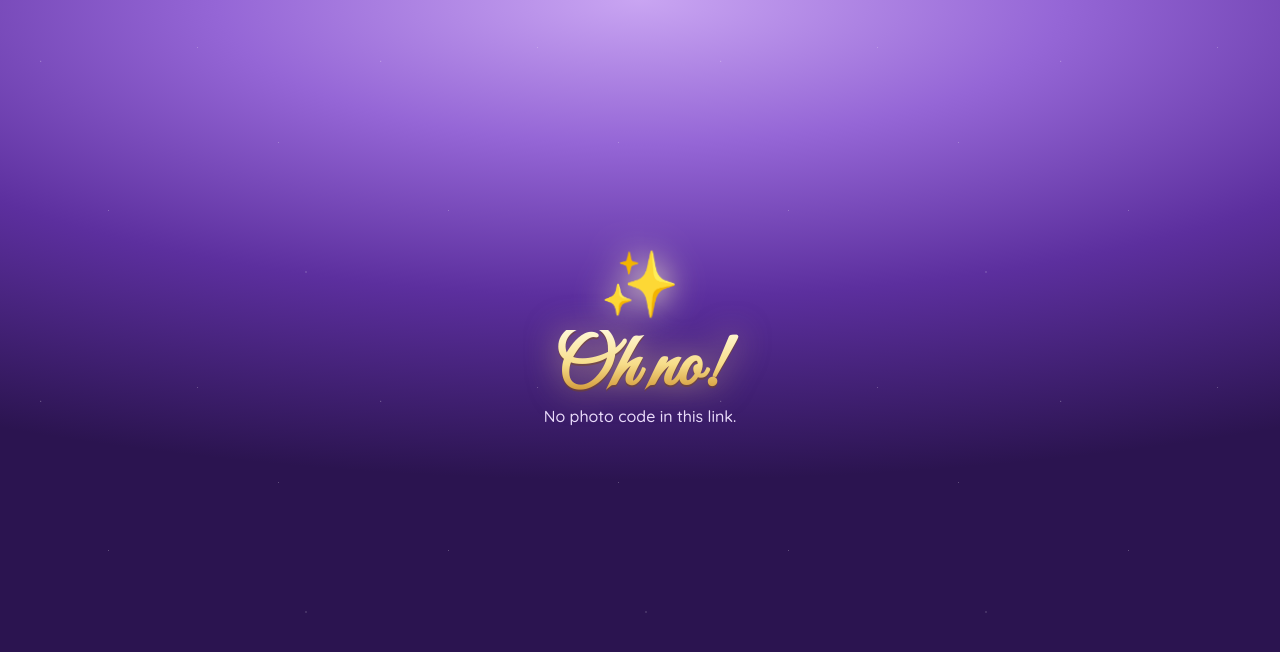
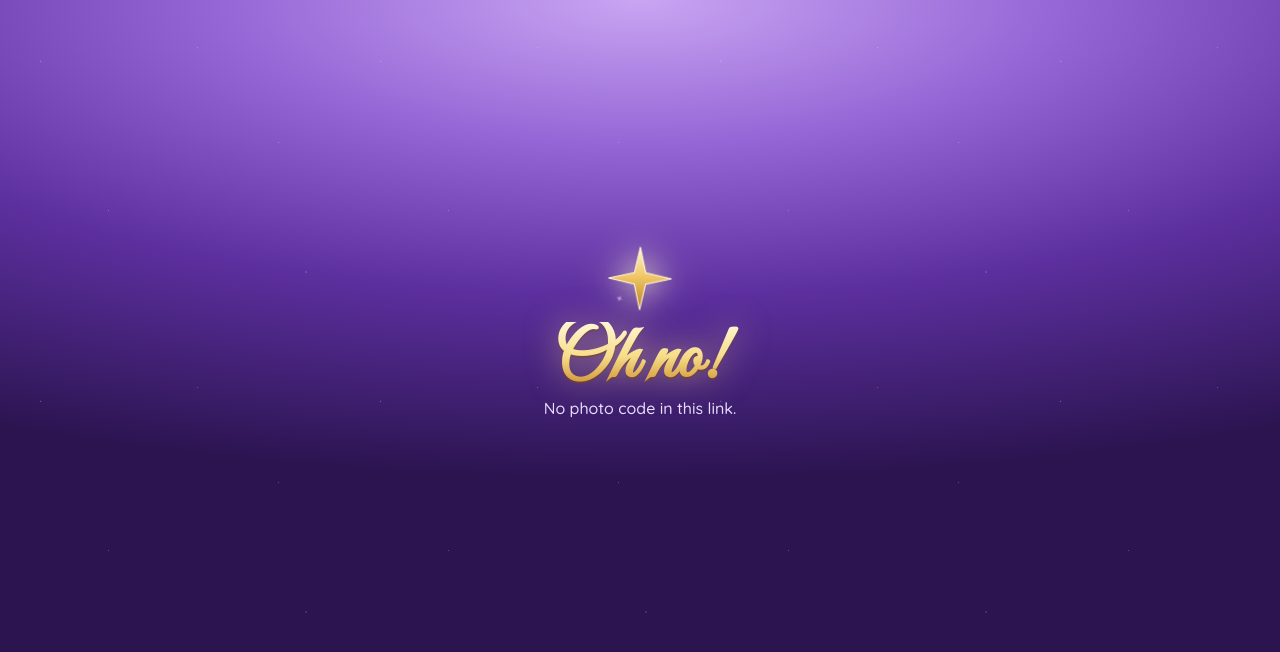
Before and after one commit to reurideronline-ph/Meghan7, a plain HTML site: page download.html in a window 1280 px wide. Shown: the top 652 px of the page. Drawn offline with Linux system fonts and the light colour scheme.

Commit message:
Add files via upload

```diff
--- a/config.js
+++ b/config.js
@@ -3,7 +3,7 @@
  * ============================================================ */
 window.BOOTH_CONFIG = {
   // Paste the /exec URL of THIS event's Apps Script deployment (a new Sheet + script for Meghan's party).
-  API_URL: 'https://script.google.com/macros/s/PASTE_YOUR_DEPLOYMENT_ID/exec',
+  API_URL: 'https://script.google.com/macros/s/AKfycbzAbipZht1ZrfQEy-hU8b8KDi9cpXTYWL58IGO8JbZG5aojASh8aCZ6e6z2XL_Yh58awg/exec',
 
   /* Everything below is a FALLBACK. Once API_URL is set, the "Settings" and
      "Characters" tabs in your Google Sheet override these automatically. */
--- a/download.html
+++ b/download.html
@@ -32,28 +32,37 @@
       background:linear-gradient(180deg,#fbe7a6,#e5b450 55%,#c98f2e);color:#3b1a5c;box-shadow:0 0 18px rgba(247,221,138,.6)}
     .ghost{background:rgba(255,255,255,.12);border:1px solid var(--line);color:var(--bone);box-shadow:none}
     .all{width:100%}
-    .spin{font-size:64px;display:inline-block;animation:b 1.6s ease-in-out infinite;margin-top:28vh;filter:drop-shadow(0 0 16px #fff6c8)}
+    .spin{display:inline-block;animation:b 1.6s ease-in-out infinite;margin-top:28vh}
     @keyframes b{50%{transform:translateY(-12px) rotate(6deg)}}
     .tiny{font-size:13px;margin:0}
     [hidden]{display:none!important}
+    .ico{width:1em;height:1em;display:inline-block;vertical-align:-.16em;overflow:visible}
+    .btn .ico{font-size:1.15em;margin-right:.35em}
+    .spin .ico{font-size:72px;filter:drop-shadow(0 0 16px #fff6c8)}
+    .ico .spk{transform-box:fill-box;transform-origin:center;animation:spk 2.8s ease-in-out infinite;opacity:0}
+    .ico g:nth-of-type(2n) .spk{animation-delay:1.1s}
+    @keyframes spk{0%,100%{opacity:0;transform:scale(.2)}25%{opacity:1;transform:scale(1) rotate(45deg)}55%{opacity:0;transform:scale(.3)}}
+    .ico .gem{animation:gemglow 3.2s ease-in-out infinite}
+    @keyframes gemglow{50%{filter:brightness(1.3)}}
   </style>
 </head>
 <body>
-  <div id="loading"><span class="spin">👑</span><p>Bringing your photos from the palace…</p></div>
+  <div id="loading"><span class="spin"><i data-ico="crown"></i></span><p>Bringing your photos from the palace…</p></div>
   <div id="view" class="wrap" hidden>
     <div>
       <p class="eyebrow">Crystal Royale · Meghan turns 7</p>
       <h1 class="script">Your Royal Photos</h1>
       <p>Thank you for celebrating with us! Here are your 3 photo booth pictures.</p>
     </div>
-    <button class="btn all" id="saveAll">⬇️ Save All 3 Photos</button>
+    <button class="btn all" id="saveAll"><i data-ico="download"></i>Save All 3 Photos</button>
     <div id="list" class="wrap"></div>
     <p class="tiny">On iPhone you can also press and hold a photo → “Save to Photos”.</p>
     <p class="tiny" id="expiry"></p>
   </div>
-  <div id="err" hidden><span class="spin">✨</span><h1 class="script">Oh no!</h1><p id="errMsg"></p></div>
+  <div id="err" hidden><span class="spin"><i data-ico="sparkle"></i></span><h1 class="script">Oh no!</h1><p id="errMsg"></p></div>
 
   <script src="config.js"></script>
+  <script src="icons.js"></script>
   <script>
   (async () => {
     const CFG = window.BOOTH_CONFIG;
@@ -86,7 +95,7 @@
       }
       items.push({ name, url, file, link });
       const card = document.createElement('div'); card.className = 'card';
-      card.innerHTML = `<h2></h2><img alt="" loading="lazy"><div class="row"><a class="btn">⬇️ Download</a><button class="btn ghost" hidden>📤 Share</button></div>`;
+      card.innerHTML = `<h2></h2><img alt="" loading="lazy"><div class="row"><a class="btn">${ICON('download')}Download</a><button class="btn ghost" hidden>${ICON('sparkle')}Share</button></div>`;
       card.querySelector('h2').textContent = p.label;
       const img = card.querySelector('img'); img.src = url; img.alt = p.label;
       const [dl, sh] = [card.querySelector('a'), card.querySelector('button')];
@@ -97,7 +106,7 @@
       }
       $('list').appendChild(card);
     }
-    $('saveAll').textContent = `⬇️ Save All ${photos.length} Photos`;
+    $('saveAll').innerHTML = `${ICON('download')}Save All ${photos.length} Photos`;
     $('saveAll').onclick = async () => {
       const files = items.map(i => i.file).filter(Boolean);
       if (files.length === items.length && navigator.canShare && navigator.canShare({ files })) {
--- /dev/null
+++ b/icons.js
@@ -0,0 +1,125 @@
+/* ============================================================
+ *  CRYSTAL ROYALE ICONS — hand-drawn SVG, animated with CSS
+ *  (gold filigree, lavender crystal, twinkling sparkles).
+ *  ICON(name) returns an <svg> string. Shared gradients live in
+ *  one hidden <svg> that is added to the page once.
+ * ============================================================ */
+(() => {
+  const DEFS = `<svg width="0" height="0" style="position:absolute" aria-hidden="true" focusable="false"><defs>
+    <linearGradient id="ig-gold" x1="0" y1="0" x2="0" y2="1"><stop offset="0" stop-color="#fff6d2"/><stop offset=".45" stop-color="#f2c96a"/><stop offset="1" stop-color="#b9801f"/></linearGradient>
+    <linearGradient id="ig-gem" x1="0" y1="0" x2="1" y2="1"><stop offset="0" stop-color="#ffffff"/><stop offset=".45" stop-color="#e5ceff"/><stop offset="1" stop-color="#9d6fe3"/></linearGradient>
+    <linearGradient id="ig-pink" x1="0" y1="0" x2="1" y2="1"><stop offset="0" stop-color="#fff0f8"/><stop offset=".5" stop-color="#f9b6da"/><stop offset="1" stop-color="#e070ad"/></linearGradient>
+    <linearGradient id="ig-ice" x1="0" y1="0" x2="1" y2="1"><stop offset="0" stop-color="#ffffff"/><stop offset=".5" stop-color="#cfe9ff"/><stop offset="1" stop-color="#86bff0"/></linearGradient>
+    <linearGradient id="ig-velvet" x1="0" y1="0" x2="0" y2="1"><stop offset="0" stop-color="#c79cf5"/><stop offset="1" stop-color="#6a36b5"/></linearGradient>
+    <linearGradient id="ig-leaf" x1="0" y1="0" x2="0" y2="1"><stop offset="0" stop-color="#bfe8b8"/><stop offset="1" stop-color="#5a9e62"/></linearGradient>
+    <linearGradient id="ig-rainbow" x1="0" y1="0" x2="1" y2="0"><stop offset="0" stop-color="#ffc6e8"/><stop offset=".33" stop-color="#e2d0ff"/><stop offset=".66" stop-color="#cfe9ff"/><stop offset="1" stop-color="#fff3c4"/></linearGradient>
+  </defs></svg>`;
+
+  const OUT = 'stroke="#9a6418" stroke-width="1.1" stroke-linejoin="round"';
+  // Twinkle: the outer <g> places it, the inner path is what CSS animates.
+  const spk = (x, y, s = 1) => `<g transform="translate(${x} ${y}) scale(${s})"><path class="spk" d="M0-6 1.3-1.3 6 0 1.3 1.3 0 6-1.3 1.3-6 0-1.3-1.3Z" fill="#fff"/></g>`;
+  const heart = (x, y, s = 1, fill = 'url(#ig-gem)') =>
+    `<g transform="translate(${x} ${y}) scale(${s})"><path class="gem" d="M0 7C-6 2.5-9-1-9-4.2-9-7.2-6.6-9-4.4-9-2.4-9-.8-7.8 0-6.2.8-7.8 2.4-9 4.4-9 6.6-9 9-7.2 9-4.2 9-1 6 2.5 0 7Z" fill="${fill}" stroke="#fff" stroke-width=".9"/><path d="M-5-6.5-3-4.4" stroke="#fff" stroke-width="1.4" stroke-linecap="round" opacity=".9"/></g>`;
+  const gemDot = (x, y, r, fill) => `<circle class="gem" cx="${x}" cy="${y}" r="${r}" fill="${fill}" stroke="#fff" stroke-width=".8"/>`;
+
+  const ICONS = {
+    /* --- royal looks --- */
+    princess: `
+      <path d="M11 45 15 25 23 36 32 15 41 36 49 25 53 45Q32 38 11 45Z" fill="url(#ig-gold)" ${OUT}/>
+      <path d="M10 45Q32 37 54 45L52.5 51Q32 44 11.5 51Z" fill="url(#ig-gold)" ${OUT}/>
+      ${gemDot(15, 25, 2.6, 'url(#ig-pink)')}${gemDot(49, 25, 2.6, 'url(#ig-pink)')}${gemDot(32, 15, 2.8, 'url(#ig-gem)')}
+      ${heart(32, 36, .95)}${gemDot(20, 46.5, 1.6, 'url(#ig-pink)')}${gemDot(44, 46.5, 1.6, 'url(#ig-pink)')}
+      ${spk(52, 13, .8)}${spk(10, 17, .55)}`,
+    prince: `
+      <path d="M13 46 11 24 22 33 32 18 42 33 53 24 51 46Z" fill="url(#ig-gold)" ${OUT}/>
+      <rect x="12" y="45" width="40" height="7" rx="2.5" fill="url(#ig-gold)" ${OUT}/>
+      ${gemDot(22, 48.5, 2.2, 'url(#ig-ice)')}${gemDot(32, 48.5, 2.6, 'url(#ig-gem)')}${gemDot(42, 48.5, 2.2, 'url(#ig-ice)')}
+      ${gemDot(11, 24, 2.3, 'url(#ig-ice)')}${gemDot(53, 24, 2.3, 'url(#ig-ice)')}
+      <path class="gem" d="M32 9 36 14 32 20 28 14Z" fill="url(#ig-ice)" stroke="#fff" stroke-width=".9"/>
+      ${spk(50, 12, .7)}${spk(13, 14, .5)}`,
+    queen: `
+      <path d="M17 40Q17 18 32 15Q47 18 47 40Z" fill="url(#ig-velvet)"/>
+      <path d="M12 47 10 26 21 35 26 22 32 31 38 22 43 35 54 26 52 47Z" fill="url(#ig-gold)" ${OUT}/>
+      <rect x="11" y="46" width="42" height="7.5" rx="2.5" fill="url(#ig-gold)" ${OUT}/>
+      <circle cx="32" cy="12" r="4" fill="url(#ig-gold)" ${OUT}/><path d="M32 3v6M29 6h6" stroke="url(#ig-gold)" stroke-width="2.4" stroke-linecap="round"/>
+      ${gemDot(21, 49.7, 2.2, 'url(#ig-pink)')}${heart(32, 50.5, .55)}${gemDot(43, 49.7, 2.2, 'url(#ig-pink)')}
+      ${gemDot(10, 26, 2.2, 'url(#ig-gem)')}${gemDot(54, 26, 2.2, 'url(#ig-gem)')}
+      ${spk(52, 10, .8)}${spk(11, 13, .55)}`,
+    fairy: `
+      <path d="M38 34Q50 16 58 24Q60 34 44 38Z" fill="url(#ig-ice)" opacity=".75" stroke="#fff" stroke-width=".8"/>
+      <path d="M38 38Q52 40 54 50Q48 56 40 44Z" fill="url(#ig-pink)" opacity=".7" stroke="#fff" stroke-width=".8"/>
+      <path d="M12 55 36 26" stroke="url(#ig-gold)" stroke-width="3.4" stroke-linecap="round"/>
+      <path class="gem" d="M38 9 41.5 18.5 51.5 19 43.5 25 46.5 35 38 29 29.5 35 32.5 25 24.5 19 34.5 18.5Z" fill="url(#ig-gem)" stroke="#fff" stroke-width="1"/>
+      ${spk(20, 30, .6)}${spk(26, 42, .45)}${spk(14, 40, .5)}${spk(52, 10, .55)}`,
+    knight: `
+      <path d="M32 7 52 13V31C52 44 43 52 32 57 21 52 12 44 12 31V13Z" fill="url(#ig-gold)" ${OUT}/>
+      <path d="M32 12 47 16.5V31C47 41 40 47.5 32 51.5 24 47.5 17 41 17 31V16.5Z" fill="url(#ig-velvet)"/>
+      <path d="M32 12V51.5" stroke="#fff" stroke-width=".8" opacity=".35"/>
+      ${heart(32, 33, 1.25)}${spk(48, 9, .65)}${spk(14, 51, .5)}`,
+    unicorn: `
+      <path d="M25 50 32 7 39 50Z" fill="url(#ig-gold)" ${OUT}/>
+      <path d="M27.3 41 37.5 37M28.6 33 36.5 29.7M29.9 25 35.4 22.4M31 17.5 34.2 15.8" stroke="#a86f1f" stroke-width="1.2" stroke-linecap="round"/>
+      <path d="M14 54Q16 44 25 46M50 54Q48 44 39 46" stroke="url(#ig-rainbow)" stroke-width="5" stroke-linecap="round" fill="none"/>
+      <circle cx="20" cy="49" r="4.2" fill="url(#ig-pink)" stroke="#fff" stroke-width=".8"/><circle cx="20" cy="49" r="1.4" fill="#fff3c4"/>
+      <circle cx="44" cy="49" r="4.2" fill="url(#ig-gem)" stroke="#fff" stroke-width=".8"/><circle cx="44" cy="49" r="1.4" fill="#fff3c4"/>
+      <circle cx="32" cy="52" r="4.6" fill="url(#ig-ice)" stroke="#fff" stroke-width=".8"/><circle cx="32" cy="52" r="1.5" fill="#fff3c4"/>
+      ${spk(45, 12, .75)}${spk(18, 20, .55)}`,
+    ballerina: `
+      <path d="M12 42C12 34 22 31 33 34L50 39C56 41 56 49 50 50L22 51C16 51 12 48 12 42Z" fill="url(#ig-pink)" stroke="#d76aa6" stroke-width="1.1"/>
+      <path d="M17 42C18 37 25 36 31 38" stroke="#fff" stroke-width="1.6" fill="none" opacity=".8" stroke-linecap="round"/>
+      <path d="M33 34Q30 22 37 12M33 34Q42 24 50 22" stroke="url(#ig-pink)" stroke-width="2.6" fill="none" stroke-linecap="round"/>
+      <path d="M33 34Q30 22 37 12M33 34Q42 24 50 22" stroke="#d76aa6" stroke-width=".7" fill="none" opacity=".6"/>
+      ${gemDot(33, 34, 2.4, 'url(#ig-gem)')}${spk(50, 12, .7)}${spk(14, 26, .5)}`,
+    garden: `
+      <path d="M32 36V58" stroke="#5f9f63" stroke-width="3" stroke-linecap="round"/>
+      <path d="M32 48C24 50 18 46 17 40 24 39 30 42 32 48ZM32 44C40 46 46 42 47 36 40 35 34 38 32 44Z" fill="url(#ig-leaf)"/>
+      <circle cx="32" cy="24" r="14" fill="url(#ig-pink)" stroke="#d76aa6" stroke-width="1.1"/>
+      <path d="M32 13C40 13 44 20 41 26 38 32 28 32 25 27 22 22 26 17 32 18 37 19 38 24 35 26 32 28 29 25 31 22" stroke="#c8559a" stroke-width="1.5" fill="none" stroke-linecap="round"/>
+      ${spk(50, 12, .7)}${spk(13, 16, .55)}${spk(48, 34, .45)}`,
+    snow: `
+      <g stroke="url(#ig-ice)" stroke-width="3.2" stroke-linecap="round">
+        <path d="M32 6V58M9.5 19 54.5 45M9.5 45 54.5 19"/>
+      </g>
+      <g stroke="#ffffff" stroke-width="1.6" stroke-linecap="round" fill="none" opacity=".95">
+        <path d="M26 11 32 16 38 11M26 53 32 48 38 53M13 26 19.5 25 17 19M51 38 44.5 39 47 45M13 38 19.5 39 17 45M51 26 44.5 25 47 19"/>
+      </g>
+      <path class="gem" d="M32 24 39 32 32 40 25 32Z" fill="url(#ig-gem)" stroke="#fff" stroke-width="1"/>
+      ${spk(52, 9, .65)}${spk(11, 54, .5)}`,
+
+    /* --- interface --- */
+    crown: `
+      <path d="M8 44 6 18 20 30 32 10 44 30 58 18 56 44Z" fill="url(#ig-gold)" ${OUT}/>
+      <rect x="7" y="43" width="50" height="9" rx="3" fill="url(#ig-gold)" ${OUT}/>
+      ${heart(32, 33, 1.05)}${gemDot(6, 18, 2.6, 'url(#ig-pink)')}${gemDot(58, 18, 2.6, 'url(#ig-pink)')}${gemDot(32, 10, 2.8, 'url(#ig-gem)')}
+      ${gemDot(17, 47.5, 2, 'url(#ig-pink)')}${gemDot(47, 47.5, 2, 'url(#ig-pink)')}
+      ${spk(56, 6, .9)}${spk(8, 8, .6)}${spk(32, 58, .5)}`,
+    sparkle: `
+      <path class="spk2" d="M32 4 37 27 60 32 37 37 32 60 27 37 4 32 27 27Z" fill="url(#ig-gold)" stroke="#fff6d2" stroke-width="1"/>
+      ${spk(52, 12, 1)}${spk(14, 50, .7)}`,
+    download: `
+      <path d="M32 8V38M20 27 32 39 44 27" stroke="currentColor" stroke-width="5" stroke-linecap="round" stroke-linejoin="round" fill="none"/>
+      <path d="M12 44V50C12 53 14 55 17 55H47C50 55 52 53 52 50V44" stroke="currentColor" stroke-width="5" stroke-linecap="round" fill="none"/>`,
+    ticket: `
+      <path d="M8 18H56V27A5 5 0 0 0 56 37V46H8V37A5 5 0 0 0 8 27Z" fill="url(#ig-gold)" ${OUT}/>
+      <path d="M40 19V45" stroke="#9a6418" stroke-width="1.2" stroke-dasharray="3 3"/>
+      ${heart(24, 33, .9)}${spk(52, 12, .6)}`,
+    camera: `
+      <rect x="8" y="18" width="48" height="34" rx="7" fill="url(#ig-velvet)" stroke="#fff" stroke-width="1.2"/>
+      <path d="M22 18 26 11H38L42 18" fill="url(#ig-gold)" ${OUT}/>
+      <circle cx="32" cy="35" r="11" fill="url(#ig-gem)" stroke="#fff" stroke-width="1.5"/><circle cx="32" cy="35" r="5" fill="#6a36b5"/>
+      ${spk(50, 10, .6)}`,
+    people: `
+      <circle cx="23" cy="22" r="8" fill="url(#ig-pink)"/><circle cx="41" cy="22" r="8" fill="url(#ig-gem)"/>
+      <path d="M9 52C9 41 15 34 23 34S37 41 37 52Z" fill="url(#ig-pink)"/><path d="M27 52C27 41 33 34 41 34S55 41 55 52Z" fill="url(#ig-gem)"/>`,
+    check: `<path d="M14 33 27 46 51 19" stroke="currentColor" stroke-width="6" stroke-linecap="round" stroke-linejoin="round" fill="none"/>`
+  };
+
+  window.ICON = (name, cls = '') => ICONS[name]
+    ? `<svg class="ico ${cls}" viewBox="0 0 64 64" aria-hidden="true" focusable="false">${ICONS[name]}</svg>` : '';
+  window.ICON_NAMES = Object.keys(ICONS);
+
+  const add = () => { if (!document.getElementById('ico-defs')) { const d = document.createElement('div'); d.id = 'ico-defs'; d.innerHTML = DEFS; document.body.prepend(d); }
+    // Swap any <i data-ico="name"></i> placeholders in the page for the real icon.
+    document.querySelectorAll('[data-ico]').forEach(el => { if (!el.firstChild) el.innerHTML = window.ICON(el.dataset.ico, el.dataset.icoClass || ''); }); };
+  document.readyState === 'loading' ? document.addEventListener('DOMContentLoaded', add) : add();
+})();
--- a/styles.css
+++ b/styles.css
@@ -95,7 +95,7 @@ button{font:inherit;color:inherit;cursor:pointer}
   filter:drop-shadow(0 0 6px #fff6c8);animation:glint 3.2s ease-in-out infinite}
 @keyframes glint{0%,100%{opacity:0;transform:scale(.2) rotate(0)}12%{opacity:1;transform:scale(1) rotate(45deg)}26%{opacity:0;transform:scale(.3) rotate(90deg)}}
 .landing-side{display:flex;flex-direction:column;align-items:center;text-align:center;gap:14px;max-width:440px}
-.crown{font-size:44px;filter:drop-shadow(0 0 14px #fff6c8);animation:float 4s ease-in-out infinite,fadeUp 1s .9s both}
+.crown{line-height:1;filter:drop-shadow(0 0 14px #fff6c8);animation:float 4s ease-in-out infinite,fadeUp 1s .9s both}
 .title{font-family:var(--script);font-weight:400;font-size:clamp(64px,9vw,112px);line-height:1.05;color:#f7dd8a;
   filter:drop-shadow(0 3px 0 rgba(120,70,20,.55)) drop-shadow(0 0 22px rgba(247,221,138,.55))}
 .title .word{display:inline-block;white-space:nowrap;margin:0 .12em}
@@ -308,3 +308,25 @@ body.has-install .screen[data-screen="intro"]{padding-bottom:calc(120px + var(--
 .screen[data-screen="layout"]{justify-content:flex-start}
 @media (min-width:761px){ .layout-opt{max-height:62vh} .layout-opt.wide{width:min(44vw,calc(62vh * 1.5),560px)} }
 body.has-banner .screen{padding-top:calc(56px + env(safe-area-inset-top))}
+
+/* ---------- Crystal Royale SVG icons (icons.js) ---------- */
+.ico{width:1em;height:1em;display:inline-block;vertical-align:-.16em;overflow:visible;filter:drop-shadow(0 2px 6px rgba(43,20,80,.35))}
+.ico .spk{transform-box:fill-box;transform-origin:center;animation:spk 2.8s ease-in-out infinite;opacity:0}
+.ico g:nth-of-type(2n) .spk{animation-delay:1.1s}
+.ico g:nth-of-type(3n) .spk{animation-delay:1.9s}
+@keyframes spk{0%,100%{opacity:0;transform:scale(.2) rotate(0)}25%{opacity:1;transform:scale(1) rotate(45deg)}55%{opacity:0;transform:scale(.3) rotate(90deg)}}
+.ico .gem{animation:gemglow 3.2s ease-in-out infinite}
+@keyframes gemglow{50%{filter:brightness(1.3) drop-shadow(0 0 3px #fff)}}
+.ico .spk2{transform-box:fill-box;transform-origin:center;animation:spin2 6s linear infinite}
+@keyframes spin2{to{transform:rotate(360deg)}}
+.btn .ico{font-size:1.15em;margin-right:.35em;filter:none}
+.btn-glow .ico{color:#3b1a5c}
+.char .em .ico{font-size:clamp(46px,8.5vw,66px);transition:transform .3s}
+.char.sel .em .ico{animation:icofloat 2.4s ease-in-out infinite}
+@keyframes icofloat{50%{transform:translateY(-6px) scale(1.06)}}
+.crown .ico{font-size:64px}
+.pin-note .ico{font-size:1.3em;margin-right:.3em}
+.cam-badge .ico{font-size:1.3em;margin-right:.25em;filter:none}
+@media (prefers-reduced-motion:reduce){.ico .spk{opacity:.8}}
+.ico.on-gold path{fill:#5c2f9e;stroke:none}
+.ico.on-gold .spk{fill:#fff}
--- a/sw.js
+++ b/sw.js
@@ -1,8 +1,8 @@
 /* Service worker — caches the app shell & frames so the booth loads instantly.
  * Bump VERSION whenever you change files on GitHub so devices pick up the update. */
-const VERSION = 'crystal-royale-v1';
+const VERSION = 'crystal-royale-v3';
 const SHELL = [
-  './', 'index.html', 'download.html', 'styles.css', 'app.js', 'config.js', 'manifest.webmanifest',
+  './', 'index.html', 'download.html', 'styles.css', 'app.js', 'config.js', 'icons.js', 'manifest.webmanifest',
   'frames/landing.jpg', 'frames/frame1.png', 'frames/frame2.png', 'frames/frame1-thumb.jpg', 'frames/frame2-thumb.jpg',
   'icons/icon-192.png', 'icons/icon-512.png', 'icons/maskable-512.png', 'icons/apple-touch-icon.png'
 ];
```
Also changed, not shown: app.js (+8 -5 lines), backend/appsscript.json (added, +9 -0 lines), index.html (+11 -10 lines), 1 other file.
